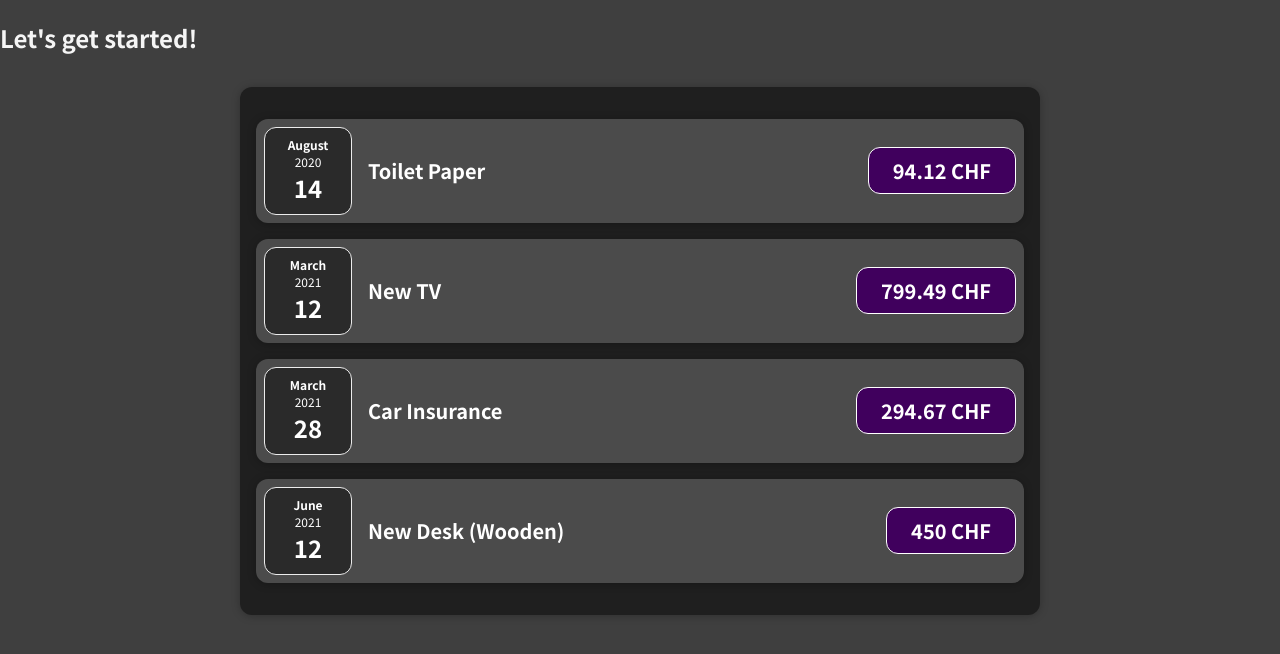
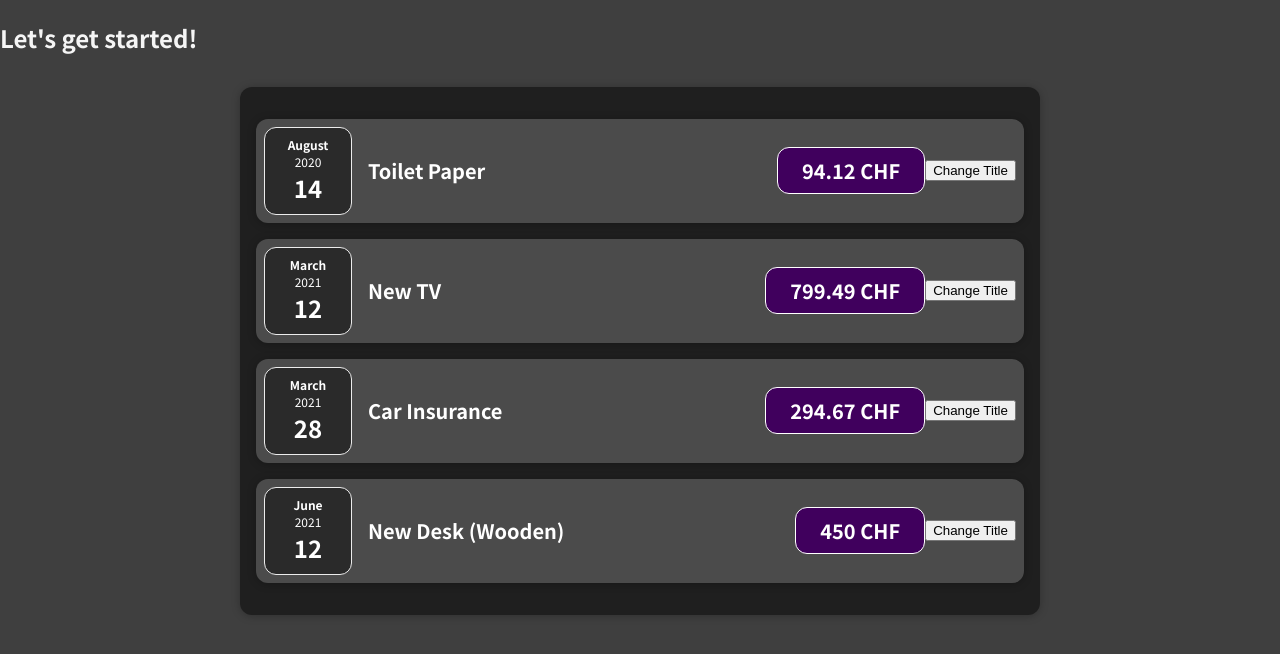
Before and after one commit to abeerance/Expense-list, a React (Create React App) app: page / in a window 1280 px wide. Shown: the top 654 px of the page. Built offline with nearby package versions, Linux system fonts and the light colour scheme.

Commit message:
cleaned up, first useState REACT hook

```diff
--- a/src/components/Expenses/ExpenseItem.js
+++ b/src/components/Expenses/ExpenseItem.js
@@ -1,20 +1,27 @@
-/* eslint-disable */
-import React from 'react';
-import ExpenseDate from './ExpenseDate';
-import Expenses from './Expenses';
-import Card from '../UI/Cards';
-import './ExpenseItem.css';
-
+// Different imports, useState for changing states
+import React, { useState } from "react";
+import ExpenseDate from "./ExpenseDate";
+import Card from "../UI/Cards";
+import "./ExpenseItem.css";
 
 const ExpenseItem = (props) => {
-    {/* HTML Boilerplate for the design / multiple components example! */}
+    // useState() REACT Hook
+    // "title" is a pointer to the current state value of useState(props.title) and "setTitle" is a function
+    const [title, setTitle] = useState(props.title);
+
+    const clickHander = () => {
+        setTitle("Updated");
+    };
+
+    // HTML Boilerplate for the design / multiple components example!
     return (
         <Card className="expense-item">
-            <ExpenseDate date={props.date}/>
+            <ExpenseDate date={props.date} />
             <div className="expense-item__description">
-                <h2>{props.title}</h2>
+                <h2>{title}</h2>
                 <div className="expense-item__price">{props.amount} CHF</div>
             </div>
+            <button onClick={clickHander}>Change Title</button>
         </Card>
     );
 };
```
Also changed, not shown: 1 other file (tests, documents, lock files or other folders).
